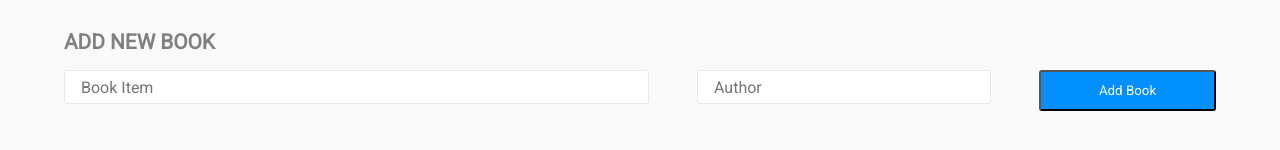
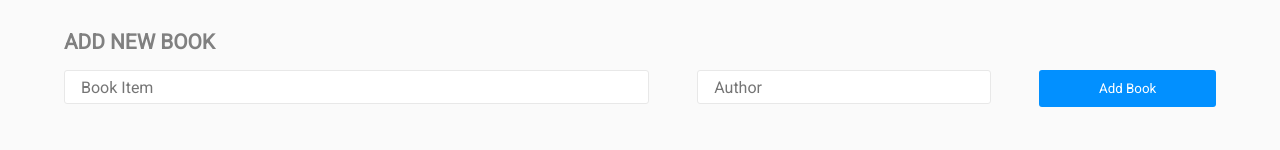
Before and after one commit to forLoop94/book-store, a React (Create React App) app: page / in a window 1280 px wide. Shown: the part 180-330 px from the top of the page. Built offline with nearby package versions, Linux system fonts and the light colour scheme; no server answers.

Commit message:
Fix bugs from merge action

```diff
--- a/src/styles/BookList.module.css
+++ b/src/styles/BookList.module.css
@@ -57,6 +57,7 @@ form {
   padding: 0.7rem;
   border-radius: 3px;
   width: 15vw;
+  border: none;
 }
 
 .bookBtn:hover {
@@ -130,7 +131,7 @@ small {
   font-size: 1rem;
   border: 1px solid #e8e8e8;
   border-radius: 3px;
-  color: #c4c4c4;
+  color: rgb(87, 87, 87);
 }
 
 .catInput {
```
